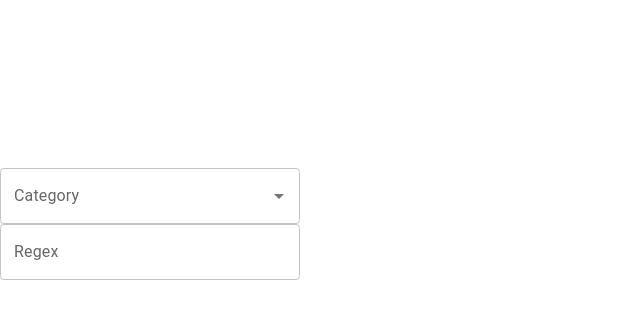
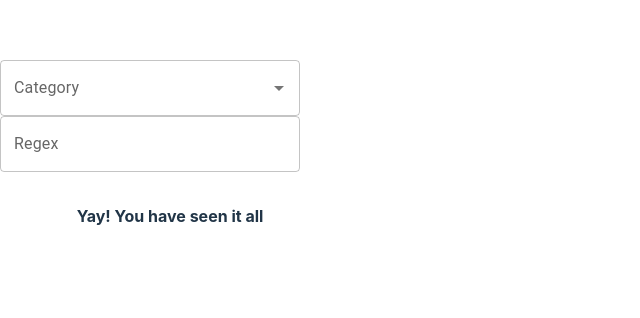
Before and after one commit to mmachenry/whats-a-word-that, a React (Vite) app: page / in a window 1280 px wide. Shown: the part 168-486 px from the top of the page, without its empty margins (0-640 px from the left). Built offline with nearby package versions, Linux system fonts and the light colour scheme.

Commit message:
begining of scrolling

```diff
--- a/src/App.tsx
+++ b/src/App.tsx
@@ -11,6 +11,8 @@ function App() {
   const [category, setCategory] = useState<string>("")
   const [regex, setRegex] = useState<string>("")
   const [members, setMembers] = useState<string[]>([])
+  const [continuation, setContinuation] = useState<string|null>(null)
+
   const re = RegExp(regex)
   const matches = members.filter((member) => re.test(member))
 
@@ -19,11 +21,26 @@ function App() {
     setRegex(value)
   }
 
-  const blurit = () => {
-    axios.get("https://" + wikiHost + "/w/api.php?action=query&list=categorymembers&origin=*&format=json&cmtitle=Category:" + category
-    ).then((result) => {
-      setMembers(result.data.query.categorymembers.map((m) => m.title))
+  const loadMembers = () => {
+    let url = "https://" + wikiHost + "/w/api.php?action=query&list=categorymembers&origin=*&format=json&cmtitle=Category:" + category
+    if (continuation) {
+      url += "&cmcontinue=" + continuation
+    }
+    console.log(url)
+
+    axios.get(url)
+    .then((result) => {
+      console.log(result)
+      setContinuation(result.data.continue.cmcontinue)
+      const newMembers = result.data.query.categorymembers.map(
+        (m) => m.title
+      )
+      setMembers([...members, ...newMembers])
     })
+  }
+
+  const onBlurCategory = () => {
+    loadMembers()
   }
 
   const inputChange = (event: React.ChangeEvent<HTMLInputElement>) => {
@@ -45,7 +62,7 @@ function App() {
       <Autocomplete
         disablePortal
         onInputChange={inputChange}
-        onBlur={blurit}
+        onBlur={onBlurCategory}
         options={categories}
         sx={{ width: 300 }}
         renderInput={(params) => <TextField {...params} label="Category" />}
@@ -57,7 +74,12 @@ function App() {
         onChange={updateRegex}
       />
 
-      <MemberOutput members={matches} host={wikiHost} />
+      <MemberOutput
+        members={matches}
+        host={wikiHost}
+        hasMore={continuation}
+        next={loadMembers}
+        />
     </>
   )
 }
--- a/src/components/MemberOutput.tsx
+++ b/src/components/MemberOutput.tsx
@@ -9,9 +9,22 @@ export default (props: IProps) => {
   return (
     <>
       <ol>
-        <ul>
-          {props.members.map((title, idx) => ( <li key={idx}>{title}</li>)) }
-        </ul>
+        <InfiniteScroll
+          height="200px"
+          dataLength={props.members.length}
+          next={props.next}
+          hasMore={props.hasMore}
+          loader={<h4>Loading...</h4>}
+          endMessage={
+            <p style={{ textAlign: 'center' }}>
+              <b>Yay! You have seen it all</b>
+            </p>
+          }
+        >
+          {props.members.map((item,idx) => (
+            <li key={idx}>{item}</li>
+          ))}
+        </InfiniteScroll>
       </ol>
     </>
   )
```
